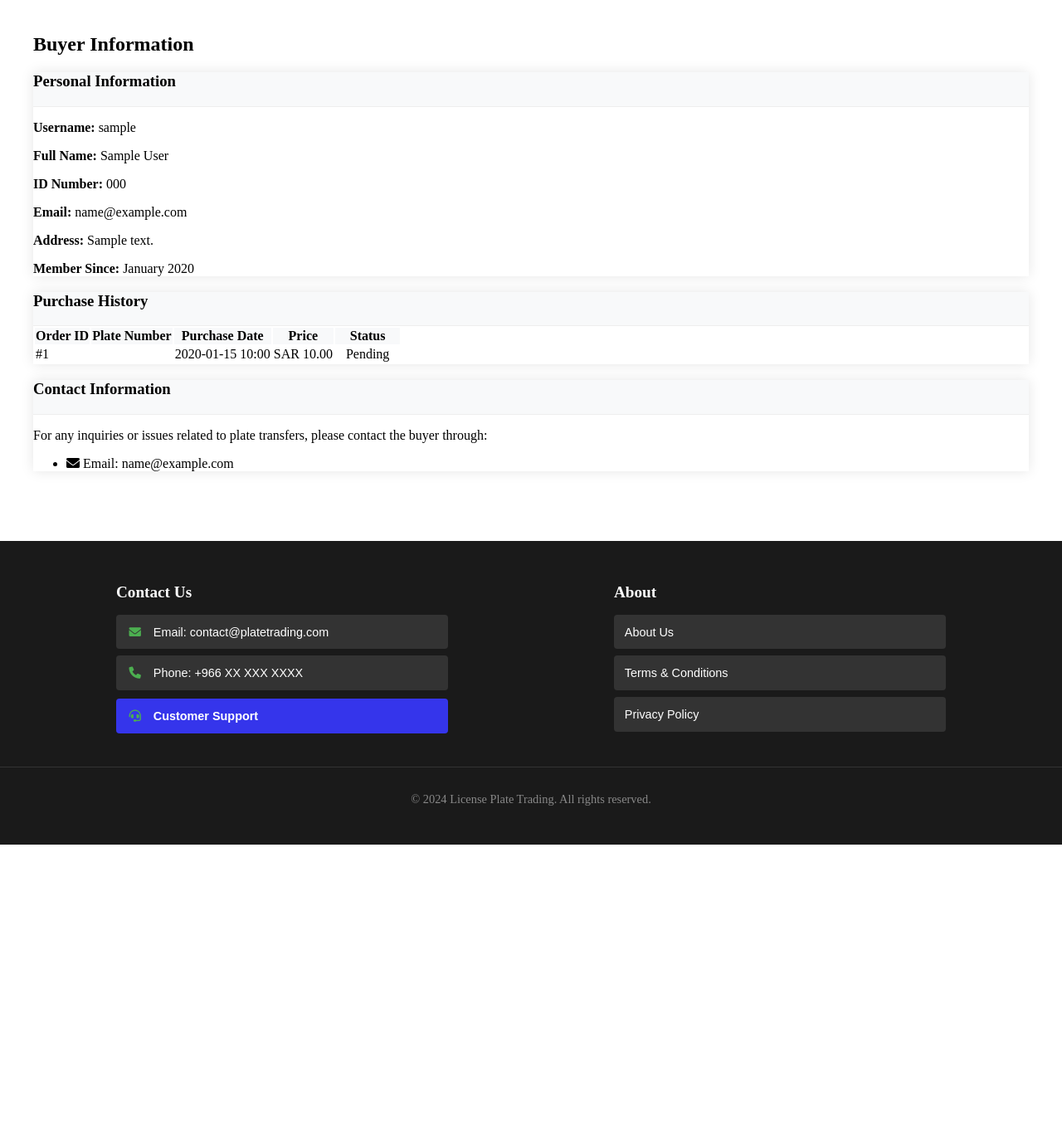
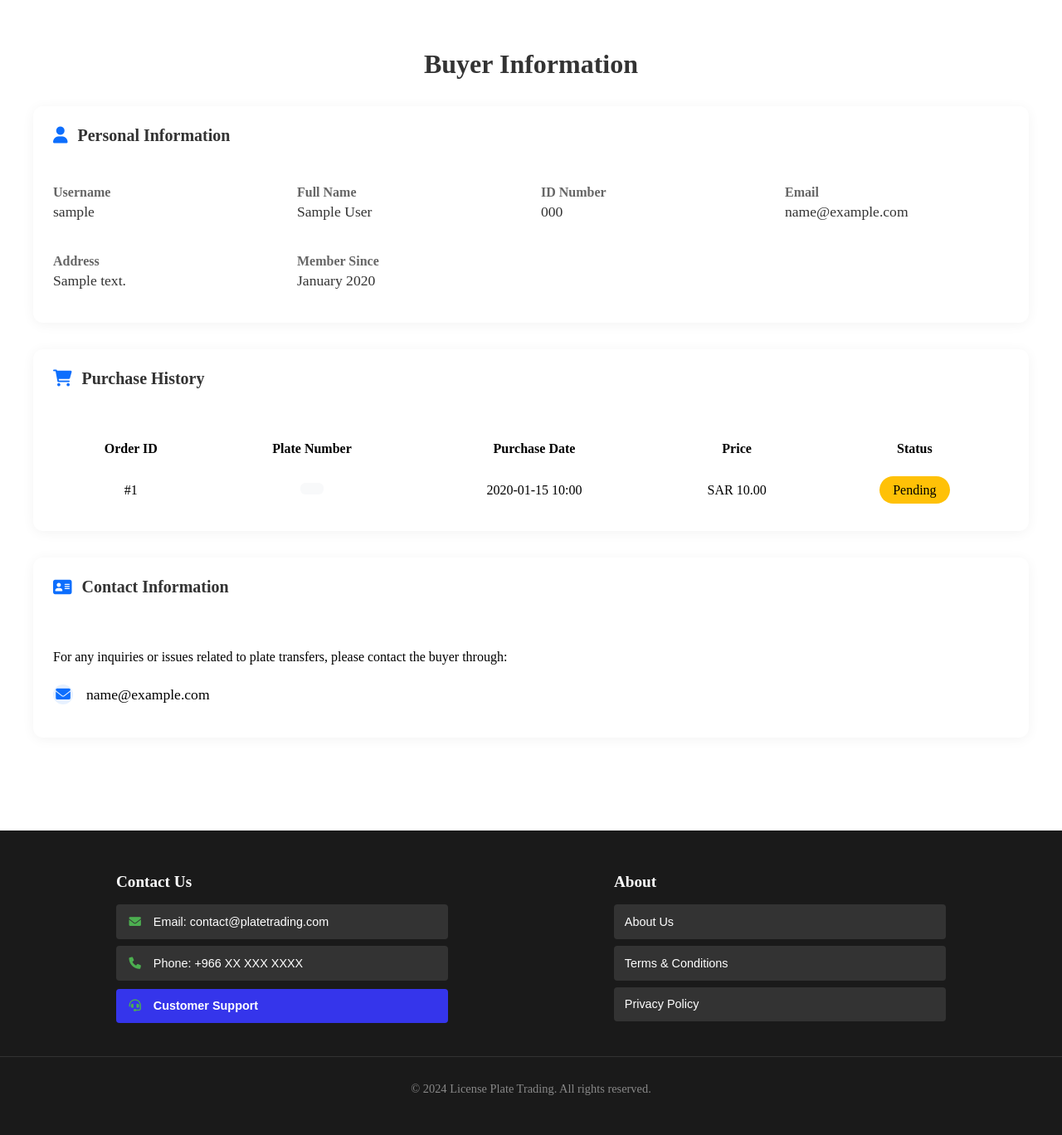
Before and after one commit to Saadank/IS499MYSQL, a FastAPI app: page /users/buyer/1 in a window 1280 px wide. Shown: the part 71-1439 px from the top of the page at 83% size. Before the commit the page ends 1089 px from the top, so only its background shows below. Run offline with FastAPI, Linux system fonts and the light colour scheme; the visitor is signed in with stand-in values (Sample User, id 1); tables that the repository leaves empty hold one stand-in row (values such as "Sample post").

Commit message:
Enhance buyer details page layout and styling
- Added an external CSS link for improved styling of the buyer details page.
- Updated the layout to use a card design with icons for section headers, enhancing visual appeal.
- Reorganized personal and contact information into a more structured format for better readability.
- Improved the purchase history section with a more user-friendly table design and empty state message.
- Removed inline styles to streamline the HTML and improve maintainability.

```diff
--- /dev/null
+++ b/static/css/buyer-details.css
@@ -0,0 +1,166 @@
+.container {
+    max-width: 1200px;
+    margin: 0 auto;
+    padding: 2rem;
+}
+
+.page-title {
+    color: #333;
+    font-size: 2rem;
+    font-weight: 600;
+    margin-bottom: 2rem;
+    text-align: center;
+}
+
+.card {
+    background: #ffffff;
+    border: none;
+    border-radius: 12px;
+    box-shadow: 0 2px 15px rgba(0,0,0,0.05);
+    margin-bottom: 2rem;
+    overflow: hidden;
+}
+
+.card-header {
+    background-color: #ffffff;
+    border-bottom: none;
+    padding: 1.5rem;
+}
+
+.card-header h3 {
+    color: #333;
+    font-size: 1.25rem;
+    font-weight: 600;
+    margin: 0;
+    display: flex;
+    align-items: center;
+}
+
+.card-header h3 i {
+    margin-right: 0.75rem;
+    color: #0d6efd;
+}
+
+.card-body {
+    padding: 1.5rem;
+}
+
+.info-row {
+    display: grid;
+    grid-template-columns: repeat(auto-fit, minmax(250px, 1fr));
+    gap: 1.5rem;
+}
+
+.info-item {
+    margin-bottom: 1rem;
+}
+
+.info-label {
+    font-weight: 600;
+    color: #666;
+    margin-bottom: 0.25rem;
+}
+
+.info-value {
+    color: #333;
+    font-size: 1.1rem;
+}
+
+.table {
+    width: 100%;
+    margin-bottom: 0;
+    background-color: #ffffff;
+    border-collapse: separate;
+    border-spacing: 0;
+}
+
+.table th {
+    background-color: #ffffff;
+    color: #000000;
+    font-weight: 600;
+    text-align: center;
+    padding: 1rem;
+    border: none;
+}
+
+.table td {
+    padding: 1rem;
+    text-align: center;
+    vertical-align: middle;
+    border: none;
+}
+
+.table tbody tr:hover {
+    background-color: #f8f9fa;
+}
+
+.badge {
+    padding: 0.5em 1em;
+    font-weight: 500;
+    border-radius: 30px;
+}
+
+.badge.bg-success {
+    background-color: #28a745 !important;
+}
+
+.badge.bg-warning {
+    background-color: #ffc107 !important;
+    color: #000;
+}
+
+.badge.bg-danger {
+    background-color: #dc3545 !important;
+}
+
+.plate-number {
+    font-family: monospace;
+    font-size: 1.1em;
+    background-color: #f8f9fa;
+    padding: 0.5em 1em;
+    border-radius: 6px;
+    display: inline-block;
+}
+
+.contact-list {
+    list-style: none;
+    padding: 0;
+    margin: 1.5rem 0 0;
+}
+
+.contact-item {
+    display: flex;
+    align-items: center;
+    margin-bottom: 1rem;
+    font-size: 1.1rem;
+}
+
+.contact-item i {
+    width: 24px;
+    height: 24px;
+    display: flex;
+    align-items: center;
+    justify-content: center;
+    background-color: #e7f1ff;
+    color: #0d6efd;
+    border-radius: 50%;
+    margin-right: 1rem;
+}
+
+@media (max-width: 768px) {
+    .container {
+        padding: 1rem;
+    }
+
+    .card-header, .card-body {
+        padding: 1rem;
+    }
+
+    .info-row {
+        grid-template-columns: 1fr;
+    }
+
+    .table-responsive {
+        margin: 0 -1rem;
+    }
+}
--- a/templates/buyer_details.html
+++ b/templates/buyer_details.html
@@ -1,39 +1,57 @@
 {% extends "base.html" %}
 
+{% block extra_css %}
+<link rel="stylesheet" href="{{ url_for('static', path='css/buyer-details.css') }}">
+{% endblock %}
+
 {% block content %}
-<div class="container mt-4">
-    <h2>Buyer Information</h2>
+<div class="container">
+    <h2 class="page-title">Buyer Information</h2>
 
     <!-- Personal Information Section -->
-    <div class="card mb-4">
+    <div class="card">
         <div class="card-header">
-            <h3 class="h5 mb-0">Personal Information</h3>
+            <h3><i class="fas fa-user"></i> Personal Information</h3>
         </div>
         <div class="card-body">
-            <div class="row">
-                <div class="col-md-6">
-                    <p><strong>Username:</strong> {{ buyer.username }}</p>
-                    <p><strong>Full Name:</strong> {{ buyer.firstname }} {{ buyer.lastname }}</p>
-                    <p><strong>ID Number:</strong> {{ buyer.idnumber }}</p>
-                    <p><strong>Email:</strong> {{ buyer.email }}</p>
+            <div class="info-row">
+                <div class="info-item">
+                    <div class="info-label">Username</div>
+                    <div class="info-value">{{ buyer.username }}</div>
                 </div>
-                <div class="col-md-6">
-                    <p><strong>Address:</strong> {{ buyer.address }}</p>
-                    <p><strong>Member Since:</strong> {{ buyer.created_at.strftime('%B %Y') }}</p>
+                <div class="info-item">
+                    <div class="info-label">Full Name</div>
+                    <div class="info-value">{{ buyer.firstname }} {{ buyer.lastname }}</div>
+                </div>
+                <div class="info-item">
+                    <div class="info-label">ID Number</div>
+                    <div class="info-value">{{ buyer.idnumber }}</div>
+                </div>
+                <div class="info-item">
+                    <div class="info-label">Email</div>
+                    <div class="info-value">{{ buyer.email }}</div>
+                </div>
+                <div class="info-item">
+                    <div class="info-label">Address</div>
+                    <div class="info-value">{{ buyer.address }}</div>
+                </div>
+                <div class="info-item">
+                    <div class="info-label">Member Since</div>
+                    <div class="info-value">{{ buyer.created_at.strftime('%B %Y') }}</div>
                 </div>
             </div>
         </div>
     </div>
 
     <!-- Purchase History Section -->
-    <div class="card mb-4">
+    <div class="card">
         <div class="card-header">
-            <h3 class="h5 mb-0">Purchase History</h3>
+            <h3><i class="fas fa-shopping-cart"></i> Purchase History</h3>
         </div>
         <div class="card-body">
             {% if purchases %}
             <div class="table-responsive">
-                <table class="table table-striped">
+                <table class="table">
                     <thead>
                         <tr>
                             <th>Order ID</th>
@@ -47,7 +65,7 @@
                         {% for order in purchases %}
                         <tr>
                             <td>#{{ order.id }}</td>
-                            <td>{{ order.plate.plateNumber }}{{ order.plate.plateLetter }}</td>
+                            <td><span class="plate-number">{{ order.plate.plateNumber }}{{ order.plate.plateLetter }}</span></td>
                             <td>{{ order.created_at.strftime('%Y-%m-%d %H:%M') }}</td>
                             <td>SAR {{ "%.2f"|format(order.price) }}</td>
                             <td>
@@ -61,7 +79,10 @@
                 </table>
             </div>
             {% else %}
-            <p class="text-muted">No purchase history found.</p>
+            <div class="text-center py-4">
+                <i class="fas fa-shopping-bag fa-3x text-muted mb-3"></i>
+                <p class="text-muted">No purchase history found.</p>
+            </div>
             {% endif %}
         </div>
     </div>
@@ -69,34 +90,23 @@
     <!-- Contact Information Section -->
     <div class="card">
         <div class="card-header">
-            <h3 class="h5 mb-0">Contact Information</h3>
+            <h3><i class="fas fa-address-card"></i> Contact Information</h3>
         </div>
         <div class="card-body">
             <p class="mb-0">For any inquiries or issues related to plate transfers, please contact the buyer through:</p>
-            <ul class="list-unstyled mt-3">
-                <li><i class="fas fa-envelope me-2"></i> Email: {{ buyer.email }}</li>
+            <ul class="contact-list">
+                <li class="contact-item">
+                    <i class="fas fa-envelope"></i>
+                    <span>{{ buyer.email }}</span>
+                </li>
                 {% if buyer.phone %}
-                <li><i class="fas fa-phone me-2"></i> Phone: {{ buyer.phone }}</li>
+                <li class="contact-item">
+                    <i class="fas fa-phone"></i>
+                    <span>{{ buyer.phone }}</span>
+                </li>
                 {% endif %}
             </ul>
         </div>
     </div>
 </div>
-
-<style>
-.card {
-    border: none;
-    box-shadow: 0 0 15px rgba(0,0,0,0.1);
-}
-.card-header {
-    background-color: #f8f9fa;
-    border-bottom: 1px solid #eee;
-}
-.badge {
-    padding: 0.5em 0.75em;
-}
-.table th {
-    background-color: #f8f9fa;
-}
-</style>
 {% endblock %}
```
